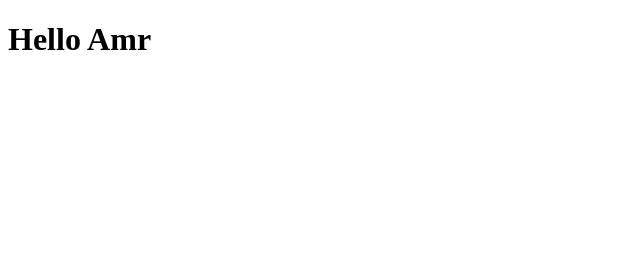
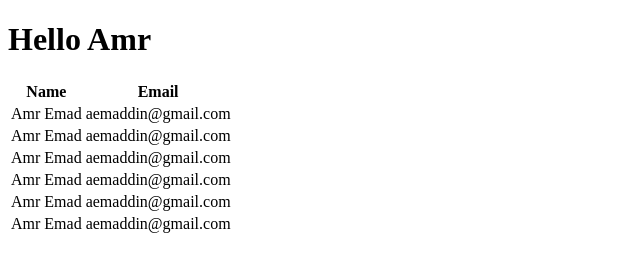
Before and after one commit to aemaddin/testProject, a plain HTML site: page index.html in a window 1280 px wide. Shown: the whole page, without its empty margins (0-640 px from the left). Drawn offline with Linux system fonts and the light colour scheme.

Commit message:
Added table

```diff
--- a/index.html
+++ b/index.html
@@ -8,5 +8,36 @@
 </head>
 <body>
     <h1>Hello Amr</h1>
+
+    <table>
+        <tr>
+            <th>Name</th>
+            <th>Email</th>
+        </tr>
+        <tr>
+            <td>Amr Emad</td>
+            <td>aemaddin@gmail.com</td>
+        </tr>
+        <tr>
+            <td>Amr Emad</td>
+            <td>aemaddin@gmail.com</td>
+        </tr>
+        <tr>
+            <td>Amr Emad</td>
+            <td>aemaddin@gmail.com</td>
+        </tr>
+        <tr>
+            <td>Amr Emad</td>
+            <td>aemaddin@gmail.com</td>
+        </tr>
+        <tr>
+            <td>Amr Emad</td>
+            <td>aemaddin@gmail.com</td>
+        </tr>
+        <tr>
+            <td>Amr Emad</td>
+            <td>aemaddin@gmail.com</td>
+        </tr>
+    </table>
 </body>
 </html>
```
